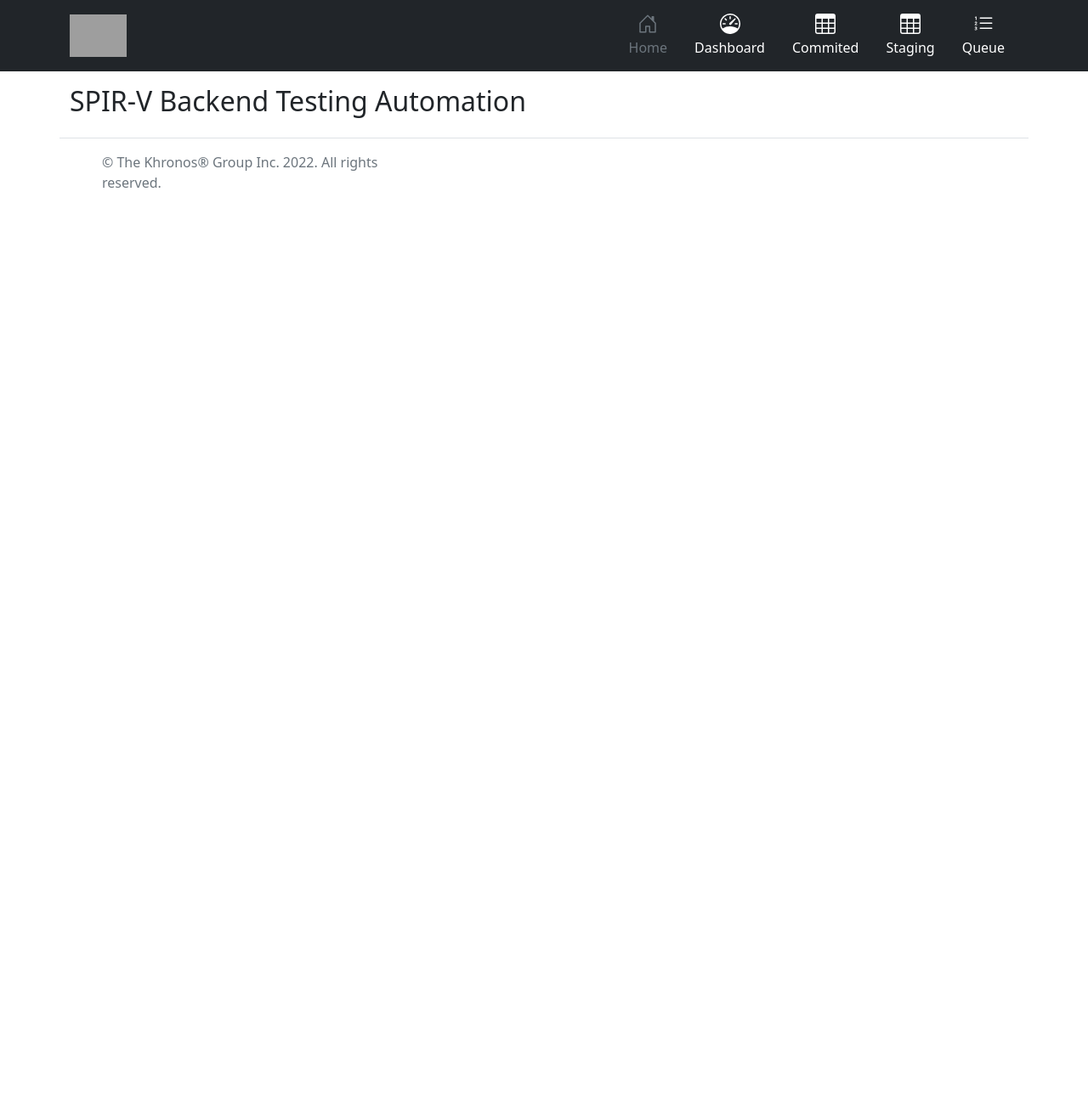
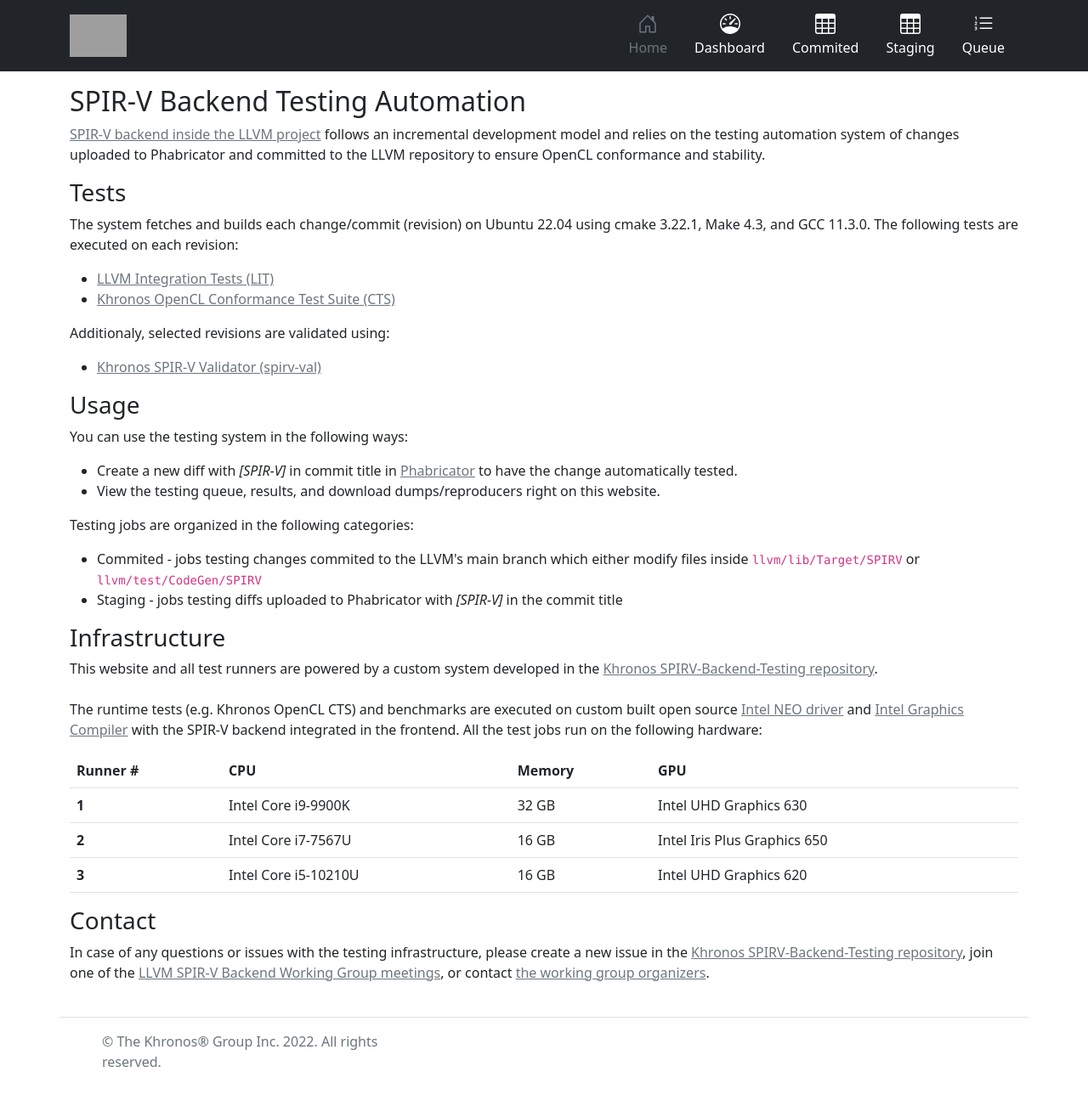
Before and after one commit to KhronosGroup/SPIRV-Backend-Testing, a Django app: page / in a window 1280 px wide. Shown: the whole page at 85% size. Before the commit the page ends 221 px from the top, so only its background shows below. Run offline with Django 4.2, Linux system fonts and the light colour scheme; grey boxes are pictures that could not be loaded.

Commit message:
[website] Add home page and dump cleaner

```diff
--- a/website/dispatcher/models.py
+++ b/website/dispatcher/models.py
@@ -128,7 +128,7 @@
     def __str__(self):
         return (
             "CTS " + self.test_category + "/" + self.test_name
-            + " (" + ("PASS" if self.passing else "FAIL") + ") "
+            + " (" + ("PASS" if self.passing else "FAIL") + ")"
             + " for job " + str(self.parent_job.pk)
         )
 
--- a/website/viewer/templates/commited.html
+++ b/website/viewer/templates/commited.html
@@ -1,11 +1,11 @@
 {% extends 'base_generic.html' %}
 
 {% block content %}
-<h2>Monorepo commits</h2>
+<h2>LLVM repository commits</h2>
 <div class="row">
     <p class="text-justify">
         Each of the revisions below corresponds to a single commit pushed to
-        <a href="https://github.com/llvm/llvm-project/tree/main" class="link-secondary">the LLVM's monorepo main branch</a>.
+        <a href="https://github.com/llvm/llvm-project/tree/main" class="link-secondary">the LLVM project repository main branch</a>.
         Only commits with changes relevant to the SPIR-V backend are tested.
     </p>
 </div>
--- a/website/viewer/templates/index.html
+++ b/website/viewer/templates/index.html
@@ -4,4 +4,125 @@
 
 <h2>SPIR-V Backend Testing Automation</h2>
 
+<div class="row">
+    <div class="col">
+        <p class="text-justify">
+            <a href="https://github.com/llvm/llvm-project" class="link-secondary">SPIR-V backend inside the LLVM
+                project</a> follows an incremental development model and relies on the testing automation system of
+            changes uploaded to Phabricator and committed to the LLVM repository to ensure OpenCL conformance and
+            stability.
+        </p>
+    </div>
+</div>
+
+<h3>Tests</h3>
+<div class="row">
+    <div class="col">
+        <p class="text-justify">
+            The system fetches and builds each change/commit (revision) on Ubuntu 22.04 using cmake 3.22.1, Make 4.3,
+            and GCC 11.3.0. The following tests are executed on each revision:
+        </p>
+        <ul>
+            <li><a href="https://llvm.org/docs/CommandGuide/lit.html" class="link-secondary">LLVM Integration Tests
+                    (LIT)</a></li>
+            <li><a href="https://github.com/KhronosGroup/OpenCL-CTS" class="link-secondary">Khronos OpenCL Conformance
+                    Test Suite (CTS)</a></li>
+        </ul>
+        <p class="text-justify">
+            Additionaly, selected revisions are validated using:
+        </p>
+        <ul>
+            <li><a href="https://github.com/KhronosGroup/SPIRV-Tools" class="link-secondary">Khronos SPIR-V Validator
+                    (spirv-val)</a></li>
+        </ul>
+    </div>
+</div>
+
+<h3>Usage</h3>
+<div class="row">
+    <div class="col">
+        <p class="text-justify">
+            You can use the testing system in the following ways:
+        </p>
+        <ul>
+            <li>Create a new diff with <i>[SPIR-V]</i> in commit title in <a
+                    href="https://llvm.org/docs/Phabricator.html" class="link-secondary">Phabricator</a> to have the
+                change automatically tested.</li>
+            <li>View the testing queue, results, and download dumps/reproducers right on this website.</li>
+        </ul>
+        <p class="text-justify">
+            Testing jobs are organized in the following categories:
+        </p>
+        <ul>
+            <li>Commited - jobs testing changes commited to the LLVM's main branch which either modify files inside
+                <code>llvm/lib/Target/SPIRV</code> or <code>llvm/test/CodeGen/SPIRV</code></li>
+            <li>Staging - jobs testing diffs uploaded to Phabricator with <i>[SPIR-V]</i> in the commit title</li>
+        </ul>
+    </div>
+</div>
+
+<h3>Infrastructure</h3>
+<div class="row">
+    <div class="col">
+        <p class="text-justify">
+            This website and all test runners are powered by a custom system developed in the <a
+                href="https://github.com/KhronosGroup/SPIRV-Backend-Testing" class="link-secondary">Khronos
+                SPIRV-Backend-Testing repository</a>. <br><br>
+
+            The runtime tests (e.g. Khronos OpenCL CTS) and benchmarks are executed on custom built open source <a
+                href="https://github.com/intel/compute-runtime" class="link-secondary">Intel NEO driver</a> and <a
+                href="https://github.com/intel/intel-graphics-compiler" class="link-secondary">Intel Graphics
+                Compiler</a> with the SPIR-V backend integrated in the frontend. All the test jobs run on the following
+            hardware:
+        </p>
+
+        <table class="table">
+            <thead>
+                <tr>
+                    <th scope="col">Runner #</th>
+                    <th scope="col">CPU</th>
+                    <th scope="col">Memory</th>
+                    <th scope="col">GPU</th>
+                </tr>
+            </thead>
+            <tbody>
+                <tr>
+                    <th scope="row">1</th>
+                    <td>Intel Core i9-9900K</td>
+                    <td>32 GB</td>
+                    <td>Intel UHD Graphics 630</td>
+                </tr>
+                <tr>
+                    <th scope="row">2</th>
+                    <td>Intel Core i7-7567U</td>
+                    <td>16 GB</td>
+                    <td>Intel Iris Plus Graphics 650</td>
+                </tr>
+                <tr>
+                    <th scope="row">3</th>
+                    <td>Intel Core i5-10210U</td>
+                    <td>16 GB</td>
+                    <td>Intel UHD Graphics 620</td>
+                </tr>
+            </tbody>
+        </table>
+    </div>
+</div>
+
+
+<h3>Contact</h3>
+<div class="row">
+    <div class="col">
+        <p class="text-justify">
+            In case of any questions or issues with the testing infrastructure, please create a new issue in the <a
+                href="https://github.com/KhronosGroup/SPIRV-Backend-Testing" class="link-secondary">Khronos
+                SPIRV-Backend-Testing repository</a>, join one of the <a
+                href="https://llvm.org/docs/GettingInvolved.html#online-sync-ups" class="link-secondary">LLVM SPIR-V
+                Backend Working Group meetings</a>, or contact <a
+                href="https://docs.google.com/document/d/1UjX-LAwPjJ75Nmb8a5jz-Qrm-pPtKtQw0k1S1Lop9jU/edit#heading=h.8co7ybx9v1q"
+                class="link-secondary">the working group organizers</a>.
+        </p>
+    </div>
+</div>
+
 {% endblock %}
```
Also changed, not shown: website/dispatcher/dispatcher.py (+23 -1 lines), website/dispatcher/management/commands/autoclean.py (added, +13 -0 lines), website/dispatcher/management/commands/clean.py (added, +9 -0 lines).
